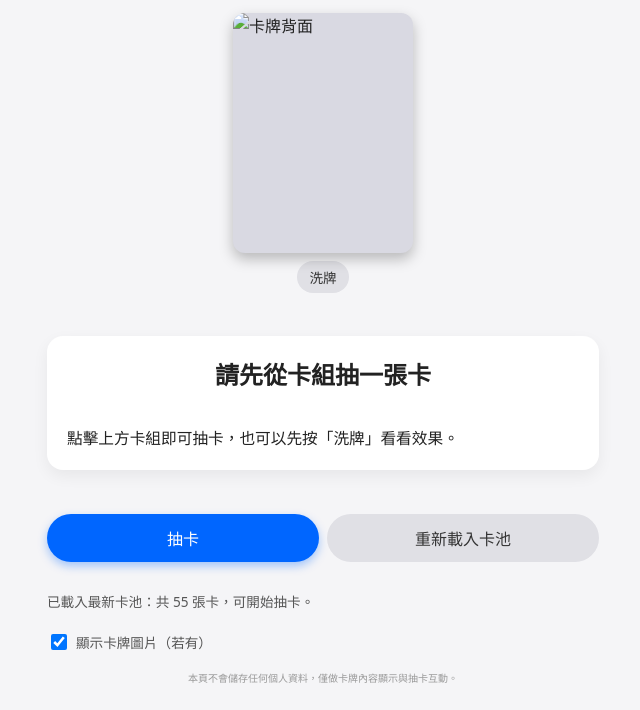
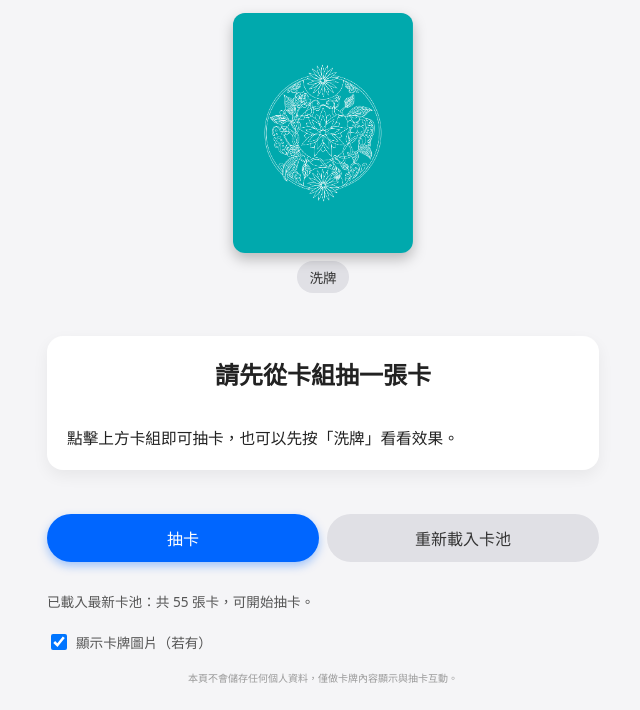
Before and after one commit to huyuhua33/huyuhua33.github.io, a plain HTML site: page index.html in a window 1280 px wide. Shown: the part 90-800 px from the top of the page, without its empty margins (317-957 px from the left). Drawn offline with Linux system fonts and the light colour scheme.

Commit message:
fix: update deck back png

```diff
--- a/index.html
+++ b/index.html
@@ -17,7 +17,7 @@
   <!-- 卡組區：idle 顯示牌背 + 點擊抽卡 -->
   <section class="deck-section">
     <div id="deck" class="deck-stack">
-      <img src="deck-back.png" alt="卡牌背面" />
+      <img src="Back.png" alt="卡牌背面" />
     </div>
     <button id="shuffleButton" class="btn secondary small">
       洗牌
```
Also changed, not shown: Back.png (added), 2 other files.
